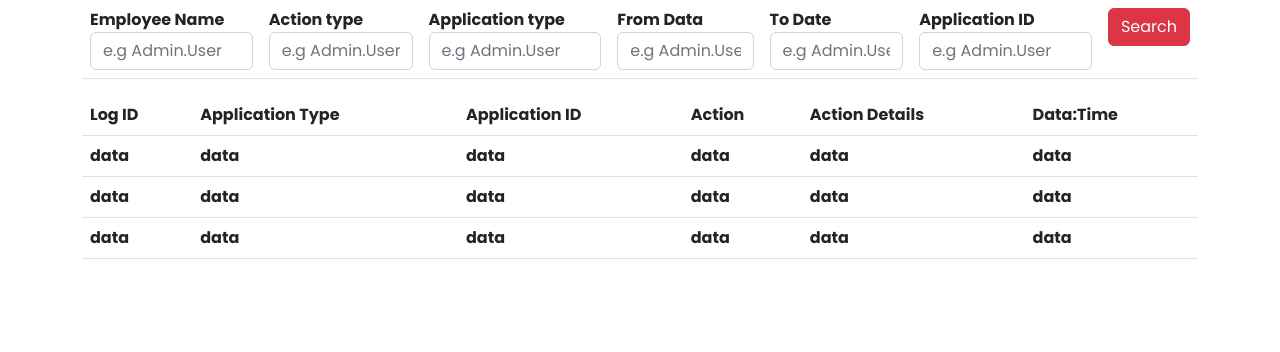
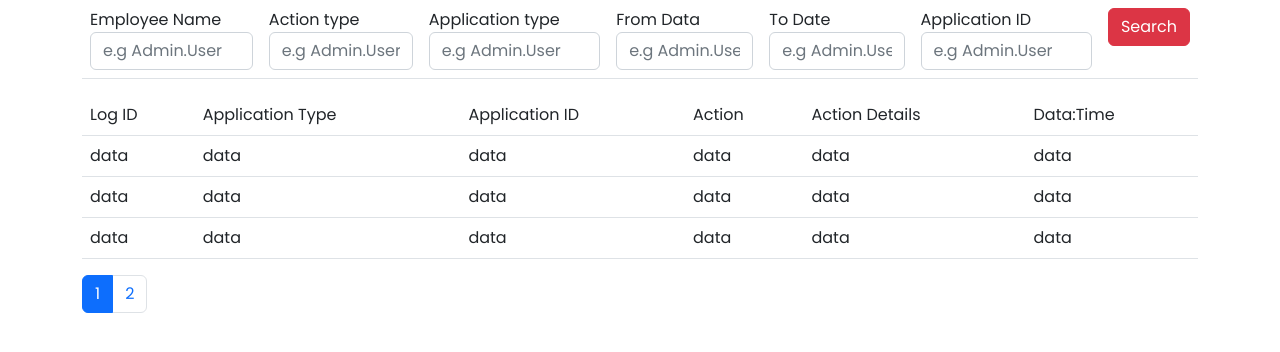
Before and after one commit to SuleimanZhukov/logger-search, a React (Create React App) app: page / in a window 1280 px wide. Shown: the top 352 px of the page. Built offline with nearby package versions, Linux system fonts and the light colour scheme.

Commit message:
pagination

```diff
--- a/package.json
+++ b/package.json
@@ -7,6 +7,7 @@
     "@testing-library/react": "^13.4.0",
     "@testing-library/user-event": "^13.5.0",
     "bootstrap": "^5.2.2",
+    "lodash": "^4.17.10",
     "react": "^18.2.0",
     "react-dom": "^18.2.0",
     "react-scripts": "5.0.1",
--- a/src/App.js
+++ b/src/App.js
@@ -1,12 +1,30 @@
+import React, { useEffect, useState } from "react";
+import Table from "./components/table";
+import { getData } from "./services/fakeDataService";
+import Pagination from "./components/pagination";
+import { paginate } from "./utils/paginate";
 import "./css/App.css";
-import HeaderTable from "./components/headerTable";
-import MainTable from "./components/mainTable";
 
 function App() {
+  const [data, setData] = useState(getData);
+  const [pageSize, setPageSize] = useState(10);
+  const [currentPage, setCurrentPage] = useState(1);
+
+  const dataPage = paginate(data, currentPage, pageSize);
+
+  const handlePageChange = (page) => {
+    setCurrentPage(page);
+  };
+
   return (
     <div className="container">
-      <HeaderTable />
-      <MainTable />
+      <Table />
+      <Pagination
+        itemsCount={data.length}
+        pageSize={pageSize}
+        currentPage={currentPage}
+        onPageChange={handlePageChange}
+      />
     </div>
   );
 }
--- a/src/components/mainTable.jsx
+++ b/src/components/mainTable.jsx
@@ -1,6 +1,6 @@
 import React from "react";
 
-const MainTable = () => {
+const MainTable = (props) => {
   return (
     <table className="table">
       <thead>
@@ -15,28 +15,28 @@ const MainTable = () => {
       </thead>
       <tbody>
         <tr>
-          <th>data</th>
-          <th>data</th>
-          <th>data</th>
-          <th>data</th>
-          <th>data</th>
-          <th>data</th>
+          <td>data</td>
+          <td>data</td>
+          <td>data</td>
+          <td>data</td>
+          <td>data</td>
+          <td>data</td>
         </tr>
         <tr>
-          <th>data</th>
-          <th>data</th>
-          <th>data</th>
-          <th>data</th>
-          <th>data</th>
-          <th>data</th>
+          <td>data</td>
+          <td>data</td>
+          <td>data</td>
+          <td>data</td>
+          <td>data</td>
+          <td>data</td>
         </tr>
         <tr>
-          <th>data</th>
-          <th>data</th>
-          <th>data</th>
-          <th>data</th>
-          <th>data</th>
-          <th>data</th>
+          <td>data</td>
+          <td>data</td>
+          <td>data</td>
+          <td>data</td>
+          <td>data</td>
+          <td>data</td>
         </tr>
       </tbody>
     </table>
--- /dev/null
+++ b/src/components/pagination.jsx
@@ -0,0 +1,32 @@
+import React from "react";
+import _ from "lodash";
+
+const Pagination = (props) => {
+  const { itemsCount, pageSize, currentPage, onPageChange } = props;
+  console.log(currentPage);
+  const pagesCount = Math.ceil(itemsCount / pageSize);
+
+  if (pagesCount === 1) return null;
+
+  const pages = _.range(1, pagesCount + 1);
+  console.log("pages", pages);
+
+  return (
+    <nav>
+      <ul className="pagination">
+        {pages.map((page) => (
+          <li
+            key={page}
+            className={page === currentPage ? "page-item active" : "page-item"}
+          >
+            <a className="page-link" onClick={() => onPageChange(page)}>
+              {page}
+            </a>
+          </li>
+        ))}
+      </ul>
+    </nav>
+  );
+};
+
+export default Pagination;
--- /dev/null
+++ b/src/components/table.jsx
@@ -0,0 +1,14 @@
+import React from "react";
+import HeaderTable from "./headerTable";
+import MainTable from "./mainTable";
+
+function Table(props) {
+  return (
+    <div>
+      <HeaderTable />
+      <MainTable />
+    </div>
+  );
+}
+
+export default Table;
--- a/src/css/App.css
+++ b/src/css/App.css
@@ -8,6 +8,7 @@
 
 * {
   font-family: "Poppins", sans-serif;
+  font-weight: 400;
 }
 
 .App {
--- /dev/null
+++ b/src/services/fakeDataService.js
@@ -0,0 +1,230 @@
+const data = [
+  {
+    logId: 906468196730134,
+    applicationId: null,
+    applicationType: null,
+    companyId: null,
+    actionType: "DARI_REFRESH_TOKEN",
+    ip: "10.11.0.89",
+    userAgent:
+      "Mozilla/5.0 (X11; Linux x86_64) AppleWebKit/537.36 (KHTML, like Gecko) Chrome/97.0.4692.99 Safari/537.36",
+    userId: 115678,
+    source: null,
+    ownerId: null,
+    logInfo: null,
+    creationTimestamp: "2022-01-31 17:29:00",
+  },
+  {
+    logId: 365001413757985,
+    applicationId: null,
+    applicationType: null,
+    companyId: null,
+    actionType: "DARI_REFRESH_TOKEN",
+    ip: "10.11.1.39",
+    userAgent:
+      "Mozilla/5.0 (X11; Linux x86_64) AppleWebKit/537.36 (KHTML, like Gecko) Chrome/97.0.4692.99 Safari/537.36",
+    userId: 115678,
+    source: null,
+    ownerId: null,
+    logInfo: null,
+    creationTimestamp: "2022-01-31 17:51:01",
+  },
+  {
+    logId: 934448782347868,
+    applicationId: null,
+    applicationType: null,
+    companyId: null,
+    actionType: "DARI_REFRESH_TOKEN",
+    ip: "10.11.0.89",
+    userAgent:
+      "Mozilla/5.0 (X11; Linux x86_64) AppleWebKit/537.36 (KHTML, like Gecko) Chrome/97.0.4692.99 Safari/537.36",
+    userId: 115678,
+    source: null,
+    ownerId: null,
+    logInfo: null,
+    creationTimestamp: "2022-01-31 17:51:01",
+  },
+  {
+    logId: 805901994400875,
+    applicationId: null,
+    applicationType: null,
+    companyId: null,
+    actionType: "DARI_REFRESH_TOKEN",
+    ip: "10.11.0.83",
+    userAgent:
+      "Mozilla/5.0 (X11; Linux x86_64) AppleWebKit/537.36 (KHTML, like Gecko) Chrome/97.0.4692.99 Safari/537.36",
+    userId: 115678,
+    source: null,
+    ownerId: null,
+    logInfo: null,
+    creationTimestamp: "2022-01-31 19:28:02",
+  },
+  {
+    logId: 842180396585606,
+    applicationId: null,
+    applicationType: null,
+    companyId: null,
+    actionType: "DARI_REFRESH_TOKEN",
+    ip: "10.11.1.39",
+    userAgent:
+      "Mozilla/5.0 (X11; Linux x86_64) AppleWebKit/537.36 (KHTML, like Gecko) Chrome/97.0.4692.99 Safari/537.36",
+    userId: 115678,
+    source: null,
+    ownerId: null,
+    logInfo: null,
+    creationTimestamp: "2022-01-31 17:29:00",
+  },
+  {
+    logId: 712087267864057,
+    applicationId: null,
+    applicationType: null,
+    companyId: null,
+    actionType: "DARI_APP_LOGIN",
+    ip: "10.11.0.89",
+    userAgent:
+      "Mozilla/5.0 (X11; Linux x86_64) AppleWebKit/537.36 (KHTML, like Gecko) Chrome/97.0.4692.99 Safari/537.36",
+    userId: 115678,
+    source: null,
+    ownerId: null,
+    logInfo: null,
+    creationTimestamp: "2022-01-31 17:17:32",
+  },
+  {
+    logId: 562514270265046,
+    applicationId: 375709440378514,
+    applicationType: "CERT_TITLE_DEED_PLOT",
+    companyId: null,
+    actionType: "INITIATE_APPLICATION",
+    ip: "10.11.0.92",
+    userAgent:
+      "Mozilla/5.0 (Windows NT 10.0; Win64; x64) AppleWebKit/537.36 (KHTML, like Gecko) Chrome/96.0.4664.45 Safari/537.36",
+    userId: 15510,
+    source: "ONLINE",
+    ownerId: null,
+    logInfo: null,
+    creationTimestamp: "2021-11-29 18:33:40",
+  },
+  {
+    logId: 519234858220197,
+    applicationId: 657199561191750,
+    applicationType: "LEASE_REGISTRATION",
+    companyId: null,
+    actionType: "INITIATE_APPLICATION",
+    ip: "10.11.0.244",
+    userAgent:
+      "Mozilla/5.0 (Windows NT 10.0; Win64; x64) AppleWebKit/537.36 (KHTML, like Gecko) Chrome/96.0.4664.45 Safari/537.36",
+    userId: 15494,
+    source: "ONLINE",
+    ownerId: null,
+    logInfo: null,
+    creationTimestamp: "2021-11-28 10:30:32",
+  },
+  {
+    logId: 565125103357125,
+    applicationId: 726278576002607,
+    applicationType: "ADD_POA",
+    companyId: null,
+    actionType: "INITIATE_APPLICATION",
+    ip: "10.11.0.93",
+    userAgent: "okhttp/4.9.2",
+    userId: 15497,
+    source: "ONLINE",
+    ownerId: null,
+    logInfo: null,
+    creationTimestamp: "2021-12-09 12:01:12",
+  },
+  {
+    logId: 357096041490197,
+    applicationId: 144170790324169,
+    applicationType: "LEASE_REGISTRATION",
+    companyId: null,
+    actionType: "SUBMIT_APPLICATION",
+    ip: "10.11.0.93",
+    userAgent:
+      "Mozilla/5.0 (Windows NT 10.0; Win64; x64) AppleWebKit/537.36 (KHTML, like Gecko) Chrome/96.0.4664.45 Safari/537.36",
+    userId: 1052,
+    source: "ONLINE",
+    ownerId: null,
+    logInfo: null,
+    creationTimestamp: "2021-12-09 02:23:54",
+  },
+  {
+    logId: 871144428189016,
+    applicationId: null,
+    applicationType: null,
+    companyId: null,
+    actionType: "DARI_REFRESH_TOKEN",
+    ip: "10.11.0.83",
+    userAgent:
+      "Mozilla/5.0 (Windows NT 10.0; Win64; x64) AppleWebKit/537.36 (KHTML, like Gecko) Chrome/97.0.4692.99 Safari/537.36",
+    userId: 52,
+    source: null,
+    ownerId: 250568,
+    logInfo: null,
+    creationTimestamp: "2022-02-04 02:27:31",
+  },
+  {
+    logId: 687392651901807,
+    applicationId: 613702333734300,
+    applicationType: "CERT_TITLE_DEED_PLOT",
+    companyId: null,
+    actionType: "INITIATE_APPLICATION",
+    ip: "10.11.0.92",
+    userAgent:
+      "Mozilla/5.0 (Windows NT 10.0; Win64; x64) AppleWebKit/537.36 (KHTML, like Gecko) Chrome/96.0.4664.45 Safari/537.36",
+    userId: 52,
+    source: "ONLINE",
+    ownerId: null,
+    logInfo: null,
+    creationTimestamp: "2021-11-29 18:16:49",
+  },
+  {
+    logId: 591408869318290,
+    applicationId: 982422808513586,
+    applicationType: "CERT_TITLE_DEED_PLOT",
+    companyId: null,
+    actionType: "INITIATE_APPLICATION",
+    ip: "10.11.0.92",
+    userAgent:
+      "Mozilla/5.0 (Windows NT 10.0; Win64; x64) AppleWebKit/537.36 (KHTML, like Gecko) Chrome/96.0.4664.45 Safari/537.36",
+    userId: 52,
+    source: "ONLINE",
+    ownerId: null,
+    logInfo: null,
+    creationTimestamp: "2021-11-29 17:50:21",
+  },
+  {
+    logId: 695281490792950,
+    applicationId: null,
+    applicationType: null,
+    companyId: null,
+    actionType: "DARI_REFRESH_TOKEN",
+    ip: "10.11.0.83",
+    userAgent:
+      "Mozilla/5.0 (Windows NT 10.0; Win64; x64) AppleWebKit/537.36 (KHTML, like Gecko) Chrome/97.0.4692.99 Safari/537.36",
+    userId: 52,
+    source: null,
+    ownerId: 250568,
+    logInfo: null,
+    creationTimestamp: "2022-02-04 02:27:31",
+  },
+  {
+    logId: 771620263837440,
+    applicationId: null,
+    applicationType: null,
+    companyId: null,
+    actionType: "INITIATE_APPLICATION",
+    ip: "10.11.0.93",
+    userAgent:
+      "Mozilla/5.0 (Windows NT 10.0; Win64; x64) AppleWebKit/537.36 (KHTML, like Gecko) Chrome/96.0.4664.45 Safari/537.36",
+    userId: null,
+    source: null,
+    ownerId: null,
+    logInfo: null,
+    creationTimestamp: "2021-12-12 19:49:49",
+  },
+];
+
+export function getData() {
+  return data;
+}
--- /dev/null
+++ b/src/utils/paginate.js
@@ -0,0 +1,6 @@
+import _ from "lodash";
+
+export function paginate(items, pageNumber, pageSize) {
+  const startIndex = (pageNumber - 1) * pageSize;
+  return _(items).slice(startIndex).take(pageSize).value();
+}
```
Also changed, not shown: 1 other file (tests, documents, lock files or other folders).
